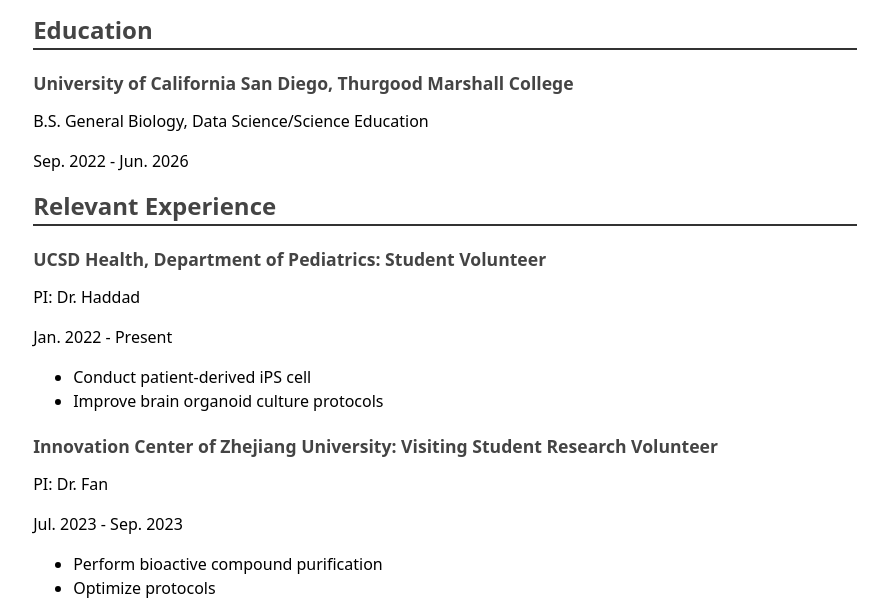
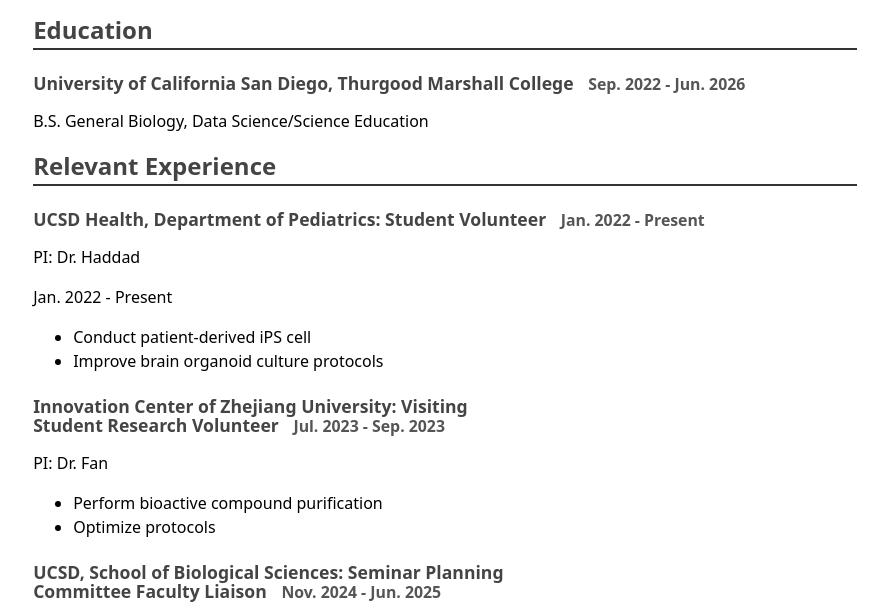
Before and after one commit to YolandaFYL/Portfolio, a plain HTML site: page CV/index.html in a window 1280 px wide. Shown: the part 305-920 px from the top of the page, without its empty margins (195-1083 px from the left). Drawn offline with Linux system fonts and the light colour scheme.

Commit message:
resume style

```diff
--- a/CV/index.html
+++ b/CV/index.html
@@ -28,16 +28,19 @@
       <section>
           <h2>Education</h2>
           <article>
-              <h4>University of California San Diego, Thurgood Marshall College</h4>
+              <h4>University of California San Diego, Thurgood Marshall College
+                <span class="time-range">Sep. 2022 - Jun. 2026</span>
+              </h4>
               <p>B.S. General Biology, Data Science/Science Education</p>
-              <p><time datetime="2022-09">Sep. 2022</time> - <time datetime="2026-06">Jun. 2026</time></p>
           </article>
       </section>
 
       <section>
           <h2>Relevant Experience</h2>
           <article>
-              <h4>UCSD Health, Department of Pediatrics: Student Volunteer</h4>
+              <h4>UCSD Health, Department of Pediatrics: Student Volunteer
+                <span class="time-range">Jan. 2022 - Present</span>
+              </h4>
               <p>PI: Dr. Haddad</p>
               <p><time datetime="2024-01">Jan. 2022</time> - Present</p>
               <ul>
@@ -46,18 +49,20 @@
               </ul>
           </article>
           <article>
-            <h4>Innovation Center of Zhejiang University: Visiting Student Research Volunteer</h4>
+            <h4>Innovation Center of Zhejiang University: Visiting Student Research Volunteer
+              <span class="time-range">Jul. 2023 - Sep. 2023</span>
+            </h4>
             <p>PI: Dr. Fan</p>
-            <p><time datetime="2023-07">Jul. 2023</time> - <time datetime="2023-09">Sep. 2023</time></p>
             <ul>
               <li>Perform bioactive compound purification</li>
               <li>Optimize protocols</li>
             </ul>
         </article>
         <article>
-            <h4>UCSD, School of Biological Sciences: Seminar Planning Committee Faculty Liaison</h4>
+            <h4>UCSD, School of Biological Sciences: Seminar Planning Committee Faculty Liaison
+              <span class="time-range">Nov. 2024 - Jun. 2025</span>
+            </h4>
             <p>PI: Dr. French</p>
-            <p><time datetime="2024-11">Nov. 2024</time> - <time datetime="2025-06">Jun. 2025</time></p>
             <ul>
               <li>Design the theme</li>
               <li>Invite speakers</li>
--- a/CV/style.css
+++ b/CV/style.css
@@ -19,6 +19,12 @@
   font-size: 1.1em;
   color: #444;
   margin-bottom: 5px;
+}
+article h4 span.time-range {
+  font-size: 0.9em;
+  color: #555;
+  flex-shrink: 0;
+  margin-left: 10px;
 }
 body {
   font: 100%/1.5 system-ui;
```
